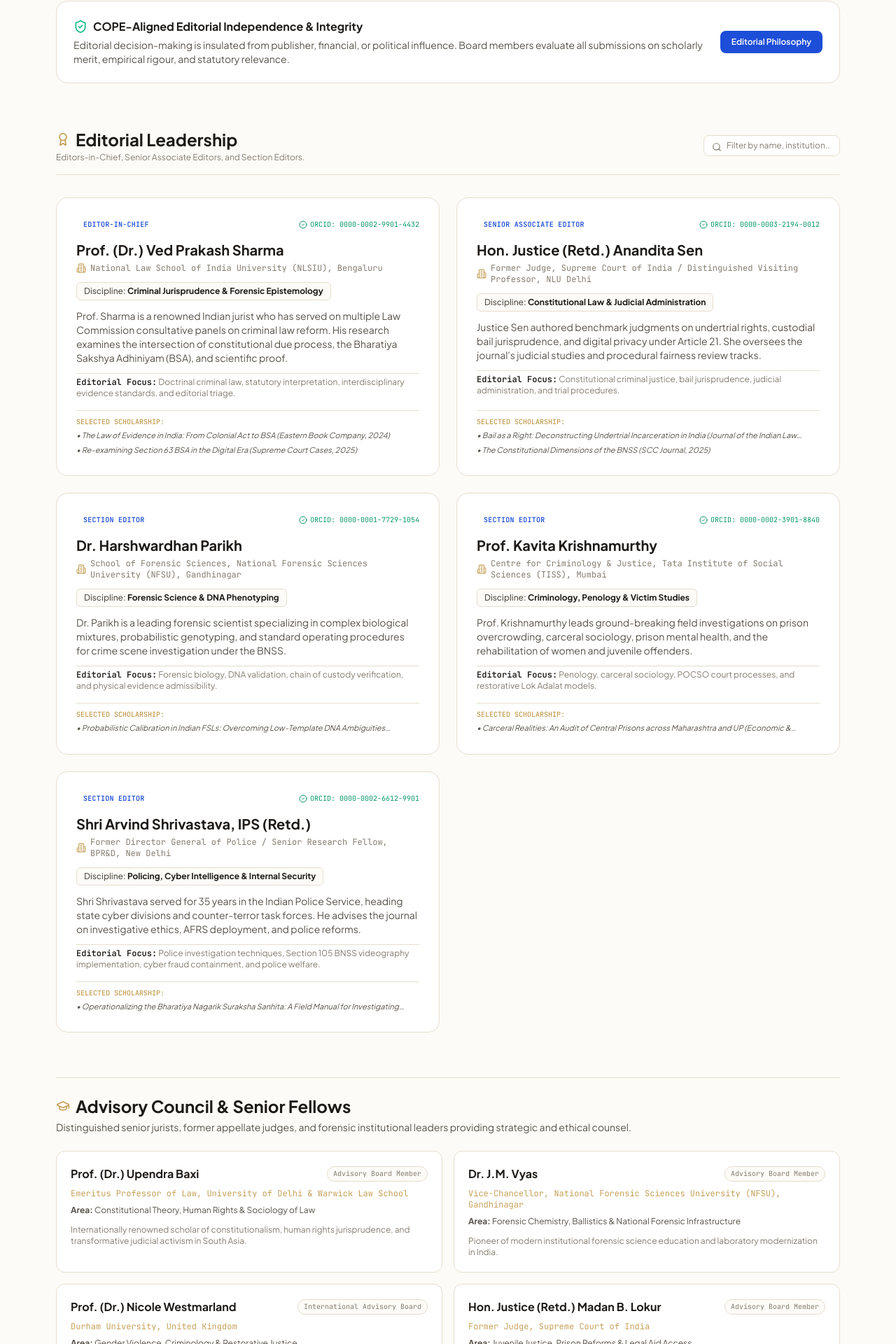
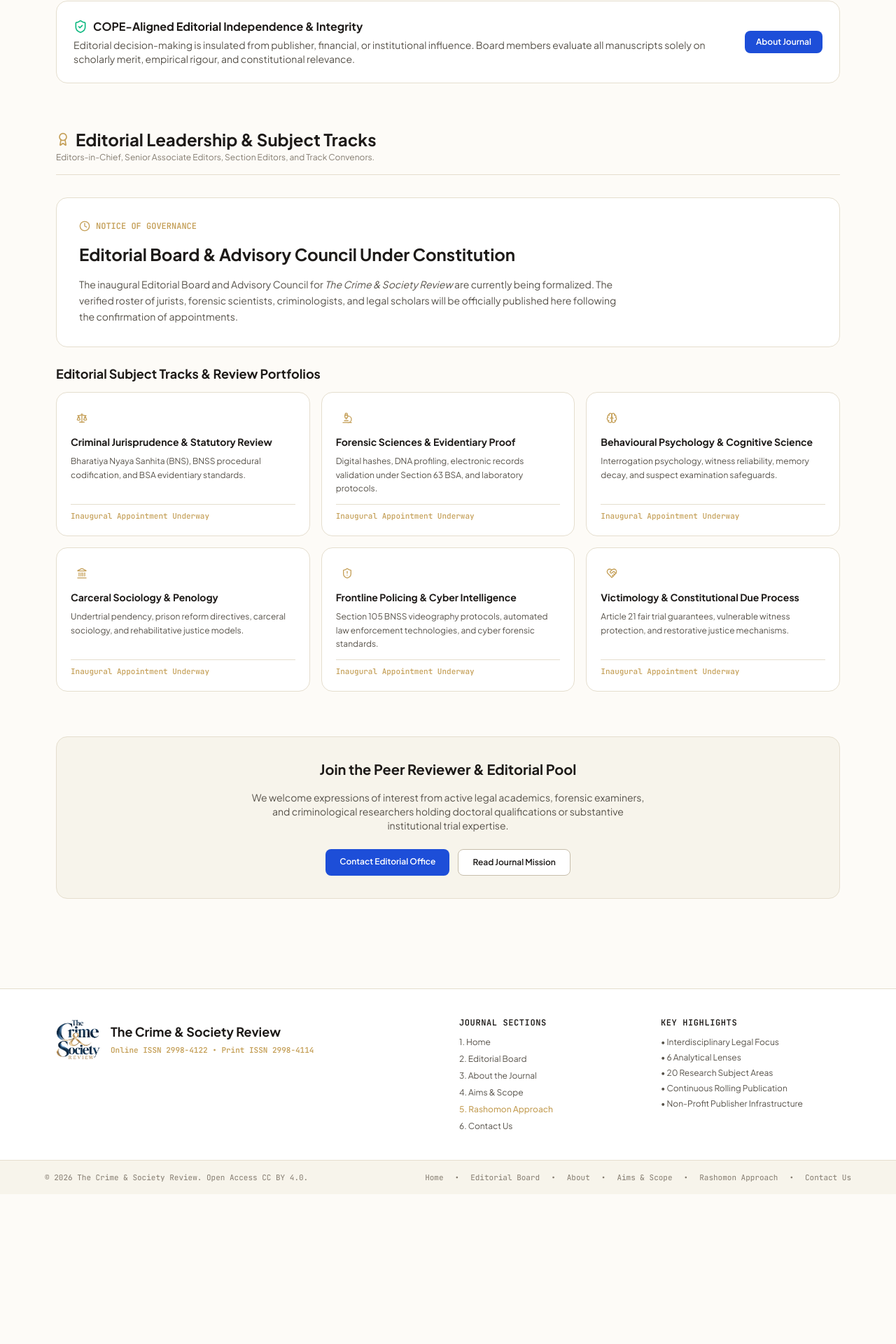
Before and after one commit to thecrimeandsocietyreview/website, a React (Vite) app: page /editorial-board in a window 1280 px wide. Shown: the part 345-2265 px from the top of the page at 70% size. After the commit the page ends 2051 px from the top, so only its background shows below. Built offline with nearby package versions, Linux system fonts and the light colour scheme.

Commit message:
Remove dummy professor and person names from editorial and contact pages

```diff
--- a/src/data/mockJournalData.ts
+++ b/src/data/mockJournalData.ts
@@ -639,80 +639,8 @@
   }
 ];
 
-export const MOCK_BOARD_MEMBERS: BoardMember[] = [
-  {
-    id: "bm-1",
-    name: "Prof. (Dr.) Ved Prakash Sharma",
-    role: "Editor-in-Chief",
-    discipline: "Criminal Jurisprudence & Forensic Epistemology",
-    affiliation: "National Law School of India University (NLSIU), Bengaluru",
-    rorId: "https://ror.org/01nlsiu",
-    orcid: "0000-0002-9901-4432",
-    bio: "Prof. Sharma is a renowned Indian jurist who has served on multiple Law Commission consultative panels on criminal law reform. His research examines the intersection of constitutional due process, the Bharatiya Sakshya Adhiniyam (BSA), and scientific proof.",
-    editorialFocus: "Doctrinal criminal law, statutory interpretation, interdisciplinary evidence standards, and editorial triage.",
-    recentPublications: [
-      "The Law of Evidence in India: From Colonial Act to BSA (Eastern Book Company, 2024)",
-      "Re-examining Section 63 BSA in the Digital Era (Supreme Court Cases, 2025)"
-    ]
-  },
-  {
-    id: "bm-2",
-    name: "Hon. Justice (Retd.) Anandita Sen",
-    role: "Senior Associate Editor",
-    discipline: "Constitutional Law & Judicial Administration",
-    affiliation: "Former Judge, Supreme Court of India / Distinguished Visiting Professor, NLU Delhi",
-    rorId: "https://ror.org/05nlud02",
-    orcid: "0000-0003-2194-0012",
-    bio: "Justice Sen authored benchmark judgments on undertrial rights, custodial bail jurisprudence, and digital privacy under Article 21. She oversees the journal's judicial studies and procedural fairness review tracks.",
-    editorialFocus: "Constitutional criminal justice, bail jurisprudence, judicial administration, and trial procedures.",
-    recentPublications: [
-      "Bail as a Right: Deconstructing Undertrial Incarceration in India (Journal of the Indian Law Institute, 2023)",
-      "The Constitutional Dimensions of the BNSS (SCC Journal, 2025)"
-    ]
-  },
-  {
-    id: "bm-3",
-    name: "Dr. Harshwardhan Parikh",
-    role: "Section Editor",
-    discipline: "Forensic Science & DNA Phenotyping",
-    affiliation: "School of Forensic Sciences, National Forensic Sciences University (NFSU), Gandhinagar",
-    rorId: "https://ror.org/03nfsu01",
-    orcid: "0000-0001-7729-1054",
-    bio: "Dr. Parikh is a leading forensic scientist specializing in complex biological mixtures, probabilistic genotyping, and standard operating procedures for crime scene investigation under the BNSS.",
-    editorialFocus: "Forensic biology, DNA validation, chain of custody verification, and physical evidence admissibility.",
-    recentPublications: [
-      "Probabilistic Calibration in Indian FSLs: Overcoming Low-Template DNA Ambiguities (Forensic Sci Int, 2024)"
-    ]
-  },
-  {
-    id: "bm-4",
-    name: "Prof. Kavita Krishnamurthy",
-    role: "Section Editor",
-    discipline: "Criminology, Penology & Victim Studies",
-    affiliation: "Centre for Criminology & Justice, Tata Institute of Social Sciences (TISS), Mumbai",
-    rorId: "https://ror.org/02tiss99",
-    orcid: "0000-0002-3901-8840",
-    bio: "Prof. Krishnamurthy leads ground-breaking field investigations on prison overcrowding, carceral sociology, prison mental health, and the rehabilitation of women and juvenile offenders.",
-    editorialFocus: "Penology, carceral sociology, POCSO court processes, and restorative Lok Adalat models.",
-    recentPublications: [
-      "Carceral Realities: An Audit of Central Prisons across Maharashtra and UP (Economic & Political Weekly, 2024)"
-    ]
-  },
-  {
-    id: "bm-5",
-    name: "Shri Arvind Shrivastava, IPS (Retd.)",
-    role: "Section Editor",
-    discipline: "Policing, Cyber Intelligence & Internal Security",
-    affiliation: "Former Director General of Police / Senior Research Fellow, BPR&D, New Delhi",
-    rorId: "https://ror.org/04bprd",
-    orcid: "0000-0002-6612-9901",
-    bio: "Shri Shrivastava served for 35 years in the Indian Police Service, heading state cyber divisions and counter-terror task forces. He advises the journal on investigative ethics, AFRS deployment, and police reforms.",
-    editorialFocus: "Police investigation techniques, Section 105 BNSS videography implementation, cyber fraud containment, and police welfare.",
-    recentPublications: [
-      "Operationalizing the Bharatiya Nagarik Suraksha Sanhita: A Field Manual for Investigating Officers (BPR&D, 2024)"
-    ]
-  }
-];
+// Real editorial board members can be added here
+export const MOCK_BOARD_MEMBERS: BoardMember[] = [];
 
 export const MOCK_CONCEPT_NODES: ConceptNode[] = [
   { id: "c1", label: "BSA Section 63 Evidence", category: "Law", articlesCount: 28, x: 220, y: 150 },
--- a/src/pages/ContactPage.tsx
+++ b/src/pages/ContactPage.tsx
@@ -190,7 +190,7 @@
                     required
                     value={form.name}
                     onChange={(e) => setForm({ ...form, name: e.target.value })}
-                    placeholder="Prof. / Dr. / Advocate / Scholar"
+                    placeholder="Enter your full name"
                     className="w-full text-xs sm:text-sm p-2.5 rounded-lg border border-[var(--border-subtle)] bg-[var(--bg-page)] text-[var(--text-primary)] focus:outline-hidden focus:ring-1 focus:ring-[var(--accent-navy)]"
                   />
                 </div>
--- a/src/pages/EditorialBoardPage.tsx
+++ b/src/pages/EditorialBoardPage.tsx
@@ -3,56 +3,61 @@
 import {
   Users,
   Award,
-  BookOpen,
-  ExternalLink,
-  Mail,
   ShieldCheck,
   Search,
   GraduationCap,
   Building2,
-  Globe,
   CheckCircle2,
-  Scale
+  Scale,
+  Microscope,
+  Brain,
+  Landmark,
+  ShieldAlert,
+  HeartHandshake,
+  Clock
 } from 'lucide-react';
-import { MOCK_BOARD_MEMBERS, JOURNAL_METADATA } from '../data/mockJournalData';
+import { MOCK_BOARD_MEMBERS } from '../data/mockJournalData';
 
 export const EditorialBoardPage: React.FC = () => {
   const [filterQuery, setFilterQuery] = useState('');
   const [selectedRole, setSelectedRole] = useState<string>('all');
 
-  // Additional advisory board luminaries
-  const advisoryMembers = [
+  const editorialTracks = [
     {
-      id: "adv-1",
-      name: "Prof. (Dr.) Upendra Baxi",
-      role: "Advisory Board Member",
-      institution: "Emeritus Professor of Law, University of Delhi & Warwick Law School",
-      discipline: "Constitutional Theory, Human Rights & Sociology of Law",
-      bio: "Internationally renowned scholar of constitutionalism, human rights jurisprudence, and transformative judicial activism in South Asia."
+      discipline: "Criminal Jurisprudence & Statutory Review",
+      focus: "Bharatiya Nyaya Sanhita (BNS), BNSS procedural codification, and BSA evidentiary standards.",
+      icon: Scale,
+      status: "Inaugural Appointment Underway"
     },
     {
-      id: "adv-2",
-      name: "Dr. J.M. Vyas",
-      role: "Advisory Board Member",
-      institution: "Vice-Chancellor, National Forensic Sciences University (NFSU), Gandhinagar",
-      discipline: "Forensic Chemistry, Ballistics & National Forensic Infrastructure",
-      bio: "Pioneer of modern institutional forensic science education and laboratory modernization in India."
+      discipline: "Forensic Sciences & Evidentiary Proof",
+      focus: "Digital hashes, DNA profiling, electronic records validation under Section 63 BSA, and laboratory protocols.",
+      icon: Microscope,
+      status: "Inaugural Appointment Underway"
     },
     {
-      id: "adv-3",
-      name: "Prof. (Dr.) Nicole Westmarland",
-      role: "International Advisory Board",
-      institution: "Durham University, United Kingdom",
-      discipline: "Gender Violence, Criminology & Restorative Justice",
-      bio: "Leading comparative researcher on gender-based violence, sexual offence court experiences, and victim advocacy."
+      discipline: "Behavioural Psychology & Cognitive Science",
+      focus: "Interrogation psychology, witness reliability, memory decay, and suspect examination safeguards.",
+      icon: Brain,
+      status: "Inaugural Appointment Underway"
     },
     {
-      id: "adv-4",
-      name: "Hon. Justice (Retd.) Madan B. Lokur",
-      role: "Advisory Board Member",
-      institution: "Former Judge, Supreme Court of India",
-      discipline: "Juvenile Justice, Prison Reforms & Legal Aid Access",
-      bio: "Architect of landmark Indian prison monitoring directives, Juvenile Justice Committee reforms, and legal services empowerment."
+      discipline: "Carceral Sociology & Penology",
+      focus: "Undertrial pendency, prison reform directives, carceral sociology, and rehabilitative justice models.",
+      icon: Landmark,
+      status: "Inaugural Appointment Underway"
+    },
+    {
+      discipline: "Frontline Policing & Cyber Intelligence",
+      focus: "Section 105 BNSS videography protocols, automated law enforcement technologies, and cyber forensic standards.",
+      icon: ShieldAlert,
+      status: "Inaugural Appointment Underway"
+    },
+    {
+      discipline: "Victimology & Constitutional Due Process",
+      focus: "Article 21 fair trial guarantees, vulnerable witness protection, and restorative justice mechanisms.",
+      icon: HeartHandshake,
+      status: "Inaugural Appointment Underway"
     }
   ];
 
@@ -77,7 +82,7 @@
           Editorial Board &amp; Advisory Council
         </h1>
         <p className="font-serif italic text-base sm:text-xl text-[var(--accent-gold)]">
-          Distinguished Jurists, Forensic Scientists, and Criminologists Guiding The Crime &amp; Society Review
+          Scholarly Governance &amp; Multi-Perspective Peer Review Leadership
         </p>
       </div>
 
@@ -89,14 +94,14 @@
             <span>COPE-Aligned Editorial Independence &amp; Integrity</span>
           </h3>
           <p className="text-xs sm:text-sm text-[var(--text-secondary)] font-serif">
-            Editorial decision-making is insulated from publisher, financial, or political influence. Board members evaluate all submissions on scholarly merit, empirical rigour, and statutory relevance.
+            Editorial decision-making is insulated from publisher, financial, or institutional influence. Board members evaluate all manuscripts solely on scholarly merit, empirical rigour, and constitutional relevance.
           </p>
         </div>
         <Link
-          to="/editorial-philosophy"
+          to="/about"
           className="shrink-0 px-4 py-2 rounded-lg bg-[var(--accent-navy)] text-white text-xs font-semibold hover:opacity-90 transition-opacity"
         >
-          Editorial Philosophy
+          About Journal
         </Link>
       </section>
 
@@ -106,13 +111,14 @@
           <div>
             <h2 className="font-serif text-2xl font-bold text-[var(--text-primary)] flex items-center gap-2">
               <Award className="w-5 h-5 text-[var(--accent-gold)]" />
-              <span>Editorial Leadership</span>
+              <span>Editorial Leadership &amp; Subject Tracks</span>
             </h2>
             <p className="text-xs text-[var(--text-muted)] mt-0.5">
-              Editors-in-Chief, Senior Associate Editors, and Section Editors.
+              Editors-in-Chief, Senior Associate Editors, Section Editors, and Track Convenors.
             </p>
           </div>
 
+          {filteredBoard.length > 0 && (
             <div className="flex items-center gap-2">
               <div className="relative">
                 <Search className="w-3.5 h-3.5 absolute left-3 top-2.5 text-[var(--text-muted)]" />
@@ -125,9 +131,11 @@
                 />
               </div>
             </div>
+          )}
         </div>
 
-        {/* Board Profiles Grid */}
+        {/* Board Profiles Grid (when members are present) */}
+        {filteredBoard.length > 0 ? (
           <div className="grid grid-cols-1 md:grid-cols-2 gap-6">
             {filteredBoard.map((member) => (
               <div
@@ -135,7 +143,6 @@
                 className="p-6 sm:p-7 rounded-2xl border border-[var(--border-subtle)] bg-[var(--bg-card)] hover:border-[var(--accent-gold)]/50 transition-all space-y-4 shadow-2xs group flex flex-col justify-between"
               >
                 <div className="space-y-3">
-                {/* Role badge & ORCID */}
                   <div className="flex items-center justify-between text-xs">
                     <span className="px-2.5 py-0.5 rounded-full text-[10px] font-mono font-bold uppercase tracking-wide bg-[var(--accent-navy)]/10 text-[var(--accent-navy)]">
                       {member.role}
@@ -153,7 +160,6 @@
                     )}
                   </div>
 
-                {/* Name & Title */}
                   <div>
                     <h3 className="font-serif text-xl font-bold text-[var(--text-primary)] group-hover:text-[var(--accent-navy)] transition-colors">
                       {member.name}
@@ -164,80 +170,67 @@
                     </div>
                   </div>
 
-                {/* Discipline Tag */}
                   <div className="inline-block px-2.5 py-1 rounded-md bg-[var(--bg-page)] text-[var(--text-secondary)] text-xs font-medium border border-[var(--border-subtle)]">
                     Discipline: <strong className="text-[var(--text-primary)]">{member.discipline}</strong>
                   </div>
 
-                {/* Biography */}
                   <p className="text-xs sm:text-sm text-[var(--text-secondary)] font-serif leading-relaxed">
                     {member.bio}
                   </p>
-
-                {/* Editorial Focus */}
-                {member.editorialFocus && (
-                  <div className="text-xs text-[var(--text-muted)] font-serif pt-1 border-t border-[var(--border-subtle)]">
-                    <strong className="text-[var(--text-primary)] font-mono">Editorial Focus:</strong> {member.editorialFocus}
                 </div>
-                )}
-              </div>
-
-              {/* Recent Publications / Links */}
-              {member.recentPublications && member.recentPublications.length > 0 && (
-                <div className="pt-2 border-t border-[var(--border-subtle)] text-[11px] text-[var(--text-muted)] font-serif space-y-1">
-                  <span className="font-mono font-bold text-[10px] uppercase block text-[var(--accent-gold)]">
-                    Selected Scholarship:
-                  </span>
-                  {member.recentPublications.map((pub, idx) => (
-                    <div key={idx} className="line-clamp-1 italic text-[var(--text-secondary)]">
-                      • {pub}
               </div>
             ))}
           </div>
-              )}
+        ) : (
+          /* Formal Status: Board Under Constitution */
+          <div className="space-y-6">
+            <div className="p-8 rounded-2xl border border-[var(--border-subtle)] bg-[var(--bg-card)] space-y-4">
+              <div className="flex items-center gap-2 text-xs font-mono uppercase font-bold text-[var(--accent-gold)]">
+                <Clock className="w-4 h-4" />
+                <span>Notice of Governance</span>
               </div>
-          ))}
-        </div>
-      </section>
-
-      {/* Advisory Board Council */}
-      <section className="space-y-6 pt-6 border-t border-[var(--border-subtle)]">
-        <div className="space-y-1">
-          <h2 className="font-serif text-2xl font-bold text-[var(--text-primary)] flex items-center gap-2">
-            <GraduationCap className="w-5 h-5 text-[var(--accent-gold)]" />
-            <span>Advisory Council &amp; Senior Fellows</span>
-          </h2>
-          <p className="text-xs sm:text-sm text-[var(--text-secondary)] font-serif">
-            Distinguished senior jurists, former appellate judges, and forensic institutional leaders providing strategic and ethical counsel.
+              <h3 className="font-serif text-2xl font-bold text-[var(--text-primary)]">
+                Editorial Board &amp; Advisory Council Under Constitution
+              </h3>
+              <p className="text-sm text-[var(--text-secondary)] font-serif leading-relaxed max-w-3xl">
+                The inaugural Editorial Board and Advisory Council for <em>The Crime &amp; Society Review</em> are currently being formalized. The verified roster of jurists, forensic scientists, criminologists, and legal scholars will be officially published here following the confirmation of appointments.
               </p>
             </div>
 
-        <div className="grid grid-cols-1 md:grid-cols-2 gap-4">
-          {advisoryMembers.map((adv) => (
+            {/* Editorial Portfolios Breakdown */}
+            <div className="space-y-3">
+              <h3 className="font-serif text-lg font-bold text-[var(--text-primary)]">
+                Editorial Subject Tracks &amp; Review Portfolios
+              </h3>
+              <div className="grid grid-cols-1 md:grid-cols-2 lg:grid-cols-3 gap-4">
+                {editorialTracks.map((track, i) => {
+                  const Icon = track.icon;
+                  return (
                     <div
-              key={adv.id}
-              className="p-5 rounded-xl border border-[var(--border-subtle)] bg-[var(--bg-card)] space-y-2 shadow-2xs"
+                      key={i}
+                      className="p-5 rounded-2xl border border-[var(--border-subtle)] bg-[var(--bg-card)] space-y-3 flex flex-col justify-between"
                     >
-              <div className="flex items-center justify-between text-xs">
-                <span className="font-serif font-bold text-base text-[var(--text-primary)]">
-                  {adv.name}
-                </span>
-                <span className="text-[10px] font-mono px-2 py-0.5 rounded-full bg-[var(--bg-page)] text-[var(--text-muted)] border border-[var(--border-subtle)]">
-                  {adv.role}
-                </span>
+                      <div className="space-y-2">
+                        <div className="w-8 h-8 rounded-lg bg-[var(--accent-navy)]/10 text-[var(--accent-navy)] flex items-center justify-center">
+                          <Icon className="w-4 h-4 text-[var(--accent-gold)]" />
                         </div>
-              <div className="text-xs font-mono text-[var(--accent-gold)]">
-                {adv.institution}
-              </div>
-              <div className="text-xs text-[var(--text-secondary)] font-serif">
-                <strong>Area:</strong> {adv.discipline}
-              </div>
-              <p className="text-xs text-[var(--text-muted)] font-serif pt-1">
-                {adv.bio}
+                        <h4 className="font-serif font-bold text-sm text-[var(--text-primary)]">
+                          {track.discipline}
+                        </h4>
+                        <p className="text-xs text-[var(--text-secondary)] font-serif leading-relaxed">
+                          {track.focus}
                         </p>
                       </div>
-          ))}
+                      <div className="pt-2 border-t border-[var(--border-subtle)] font-mono text-[11px] text-[var(--accent-gold)] font-medium">
+                        {track.status}
                       </div>
+                    </div>
+                  );
+                })}
+              </div>
+            </div>
+          </div>
+        )}
       </section>
 
       {/* Institutional Join Notice */}
@@ -246,23 +239,25 @@
           Join the Peer Reviewer &amp; Editorial Pool
         </h3>
         <p className="text-xs sm:text-sm text-[var(--text-secondary)] font-serif max-w-xl mx-auto">
-          We welcome expressions of interest from active legal academics, forensic examiners at CFSL/FSLs, and criminological researchers holding a PhD or substantive institutional trial experience.
+          We welcome expressions of interest from active legal academics, forensic examiners, and criminological researchers holding doctoral qualifications or substantive institutional trial expertise.
         </p>
         <div className="flex flex-wrap justify-center gap-3 pt-2">
           <Link
-            to="/for-reviewers"
+            to="/contact"
             className="px-5 py-2.5 rounded-lg bg-[var(--accent-navy)] text-white text-xs font-semibold hover:opacity-90 transition-opacity"
           >
-            Reviewer Guidelines &amp; Registration
+            Contact Editorial Office
           </Link>
           <Link
-            to="/contact"
+            to="/about"
             className="px-5 py-2.5 rounded-lg border border-[var(--border-strong)] bg-[var(--bg-card)] text-[var(--text-primary)] text-xs font-semibold hover:bg-[var(--bg-card-hover)]"
           >
-            Contact Editorial Office
+            Read Journal Mission
           </Link>
         </div>
       </section>
     </div>
   );
 };
+
+export default EditorialBoardPage;
```
Lines whose indentation alone changed are shown as unchanged.
